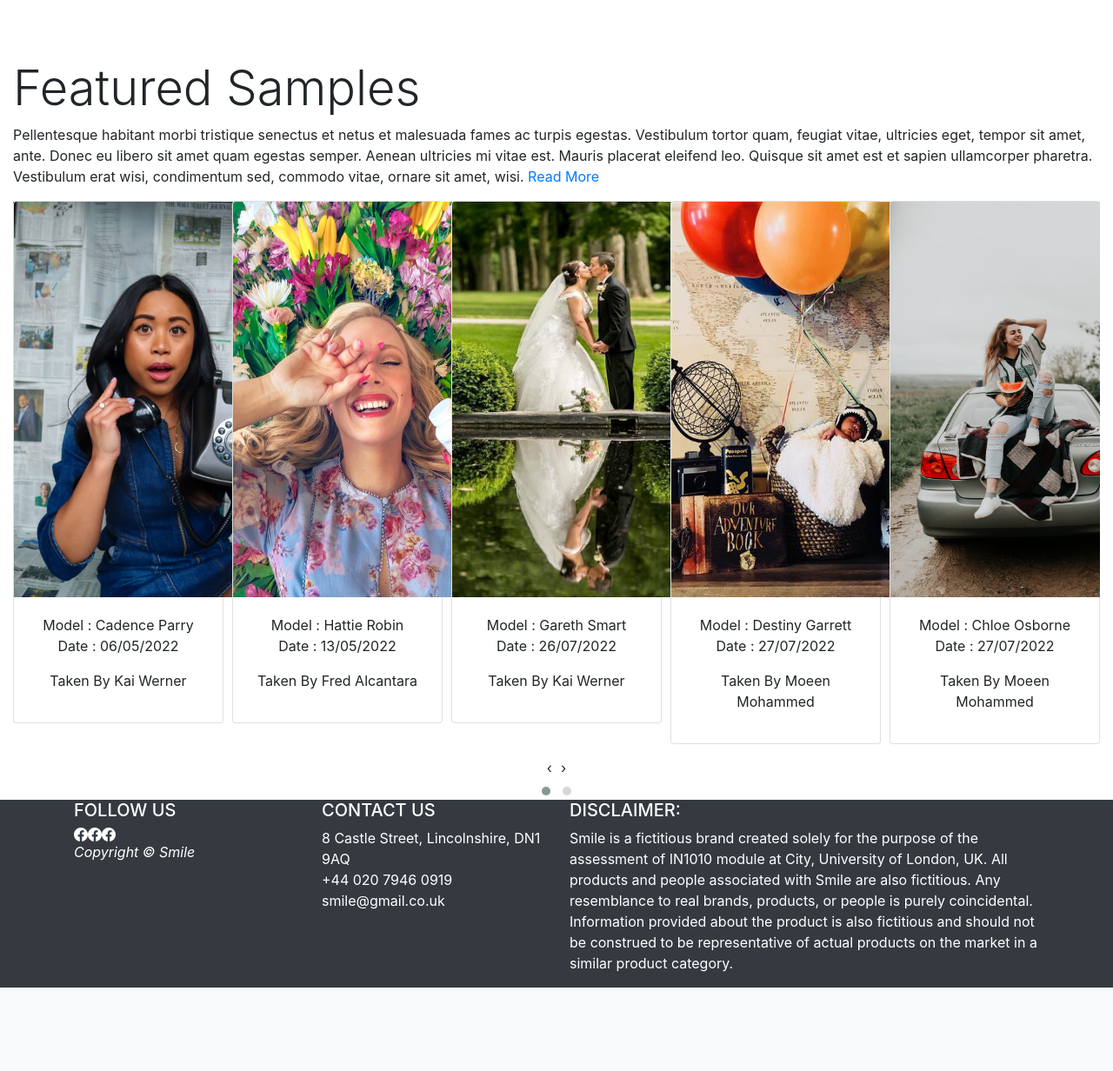
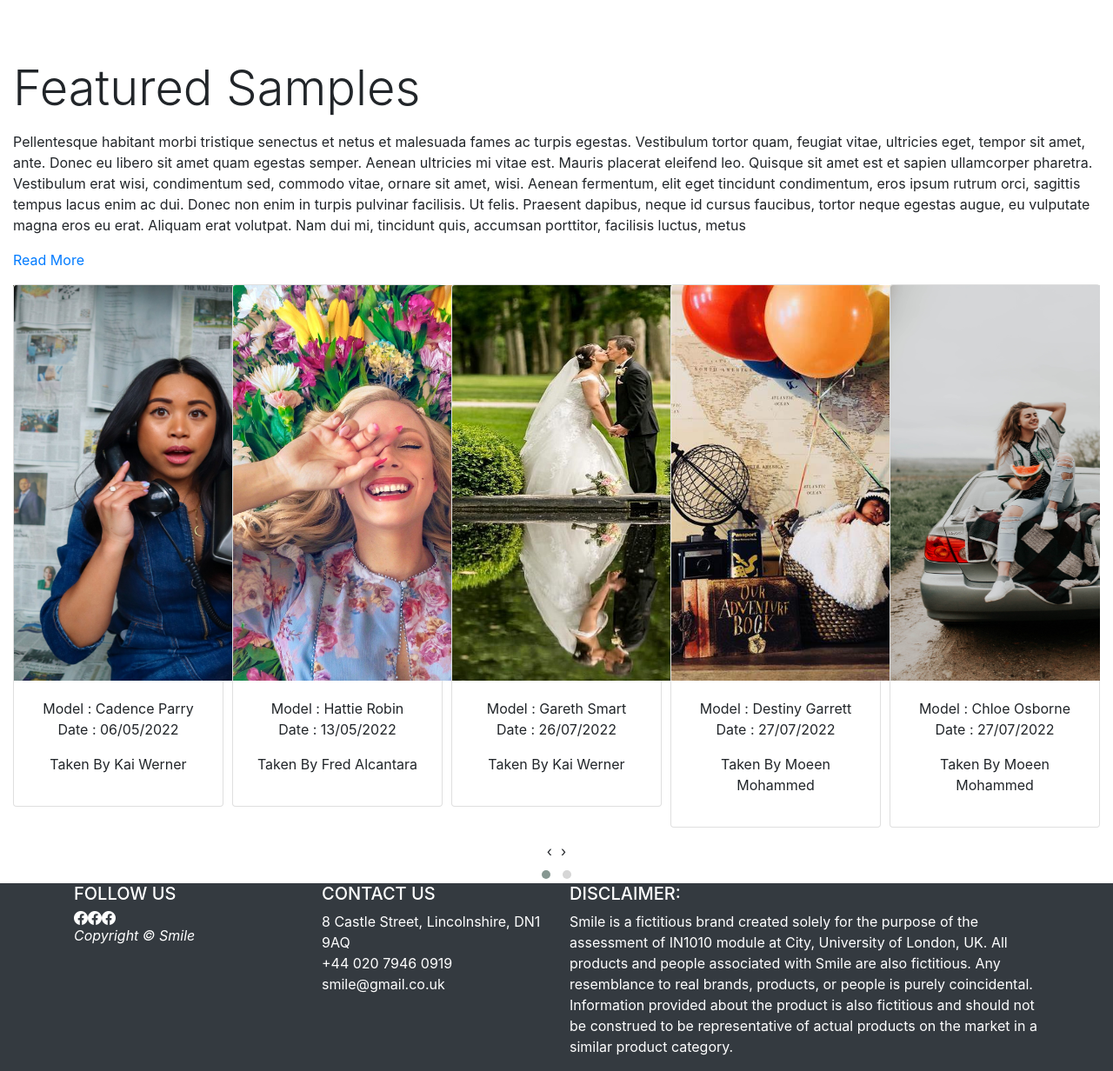
Before and after one commit to FredAlcantara/flask-tut, a Flask app: page / in a window 1280 px wide. Shown: the part 548-1780 px from the top of the page at 87% size. Before the commit the page ends 1684 px from the top, so only its background shows below. Run offline with Flask 2, Linux system fonts and the light colour scheme.

Commit message:
minor adjustment, scaling the images

```diff
--- a/templates/index.html
+++ b/templates/index.html
@@ -65,12 +65,7 @@
 <div class="container-fluid">
   <h1 class="display-4">Featured Samples</h1>
   <p>
-    Pellentesque habitant morbi tristique senectus et netus et malesuada fames
-    ac turpis egestas. Vestibulum tortor quam, feugiat vitae, ultricies eget,
-    tempor sit amet, ante. Donec eu libero sit amet quam egestas semper. Aenean
-    ultricies mi vitae est. Mauris placerat eleifend leo. Quisque sit amet est
-    et sapien ullamcorper pharetra. Vestibulum erat wisi, condimentum sed,
-    commodo vitae, ornare sit amet, wisi.
+    <p>Pellentesque habitant morbi tristique senectus et netus et malesuada fames ac turpis egestas. Vestibulum tortor quam, feugiat vitae, ultricies eget, tempor sit amet, ante. Donec eu libero sit amet quam egestas semper. Aenean ultricies mi vitae est. Mauris placerat eleifend leo. Quisque sit amet est et sapien ullamcorper pharetra. Vestibulum erat wisi, condimentum sed, commodo vitae, ornare sit amet, wisi. Aenean fermentum, elit eget tincidunt condimentum, eros ipsum rutrum orci, sagittis tempus lacus enim ac dui. Donec non enim in turpis pulvinar facilisis. Ut felis. Praesent dapibus, neque id cursus faucibus, tortor neque egestas augue, eu vulputate magna eros eu erat. Aliquam erat volutpat. Nam dui mi, tincidunt quis, accumsan porttitor, facilisis luctus, metus</p>
     <a href="#">Read More</a>
   </p>
   <div class="owl-carousel owl-theme">
@@ -79,7 +74,7 @@
         <img
           src="../static/images/photo-one.jpg"
           alt="alt-image"
-          style="width: 325px; height: 455px"
+          style="width: 365px; height: 455px"
           class="card-img-top"
         />
         <div class="card-body text-center">
@@ -96,7 +91,7 @@
         <img
           src="../static/images/photo-two.jpg"
           alt="alt-image"
-          style="width: 325px; height: 455px"
+          style="width: 365px; height: 455px"
           class="card-img-top"
         />
         <div class="card-body text-center">
@@ -113,7 +108,7 @@
         <img
           src="../static/images/photo-3.jpg"
           alt="alt-image"
-          style="width: 325px; height: 455px"
+          style="width: 365px; height: 455px"
           class="card-img-top"
         />
         <div class="card-body text-center">
@@ -130,7 +125,7 @@
         <img
           src="../static/images/photo-4.jpg"
           alt="alt-image"
-          style="width: 325px; height: 455px"
+          style="width: 365px; height: 455px"
           class="card-img-top"
         />
         <div class="card-body text-center">
@@ -147,7 +142,7 @@
         <img
           src="../static/images/photo-5.jpg"
           alt="alt-image"
-          style="width: 325px; height: 455px"
+          style="width: 365px; height: 455px"
           class="card-img-top"
         />
         <div class="card-body text-center">
@@ -164,7 +159,7 @@
         <img
           src="../static/images/photo-6.jpg"
           alt="alt-image"
-          style="width: 325px; height: 455px"
+          style="width: 365px; height: 455px"
           class="card-img-top"
         />
         <div class="card-body text-center">
@@ -181,7 +176,7 @@
         <img
           src="../static/images/photo-7.jpg"
           alt="alt-image"
-          style="width: 325px; height: 455px"
+          style="width: 365px; height: 455px"
           class="card-img-top"
         />
         <div class="card-body text-center">
@@ -198,7 +193,7 @@
         <img
           src="../static/images/photo-8.jpg"
           alt="alt-image"
-          style="width: 325px; height: 455px"
+          style="width: 365px; height: 455px"
           class="card-img-top"
         />
         <div class="card-body text-center">
```
